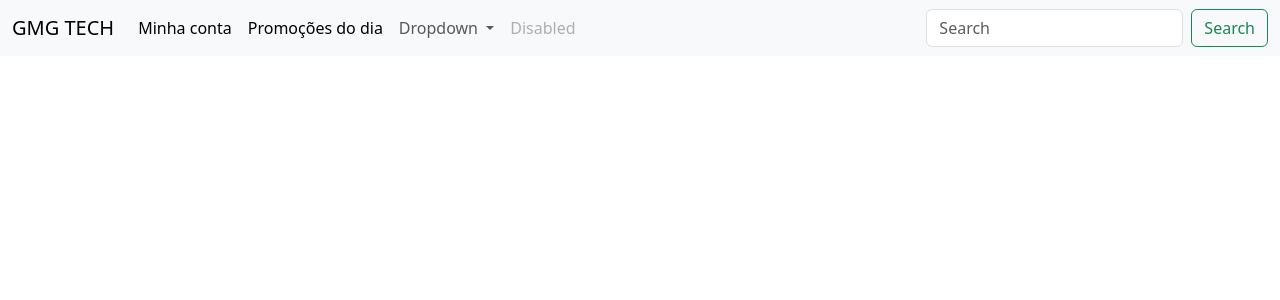
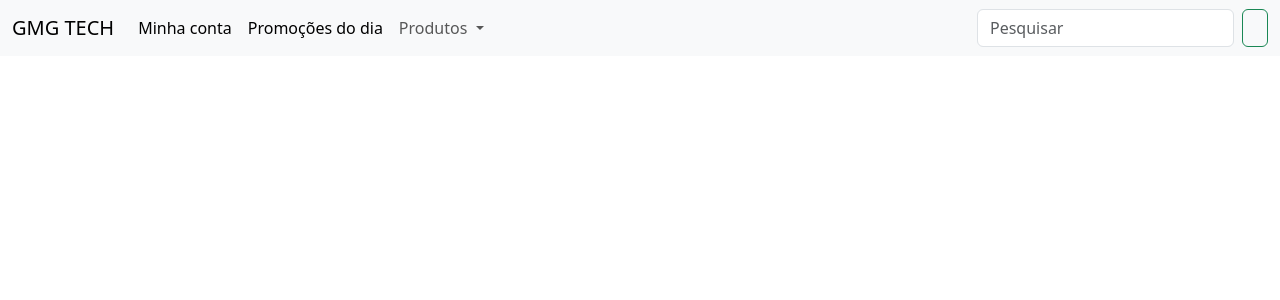
Before and after one commit to euoguss/e-commerce, a Python web app: template templates/index.html in a window 1280 px wide. Shown: the top 300 px of the page. Run offline with Jinja, Linux system fonts and the light colour scheme; the template is opened without the code that fills it, so the values that code supplies are empty.

Commit message:
Continuação do html

```diff
--- a/templates/index.html
+++ b/templates/index.html
@@ -24,22 +24,22 @@
               </li>
               <li class="nav-item dropdown">
                 <a class="nav-link dropdown-toggle" href="#" role="button" data-bs-toggle="dropdown" aria-expanded="false">
-                  Dropdown
+                  Produtos
                 </a>
                 <ul class="dropdown-menu">
-                  <li><a class="dropdown-item" href="#">Action</a></li>
-                  <li><a class="dropdown-item" href="#">Another action</a></li>
-                  <li><hr class="dropdown-divider"></li>
-                  <li><a class="dropdown-item" href="#">Something else here</a></li>
+                  <li><a class="dropdown-item" href="#">Placas mãe</a></li>
+                  <li><a class="dropdown-item" href="#">Processadores</a></li>
+                  <li><a class="dropdown-item" href="#">Memórias RAM</a></li>
+                  <li><a class="dropdown-item" href="#">Fontes de alimentação</a></li>
+                  <li><a class="dropdown-item" href="#">Placas de vídeo</a></li>
+                  <li><a class="dropdown-item" href="#">Gabinetes</a></li>
+                  <li><a class="dropdown-item" href="#">Refrigerações</a></li>
+                  <li><a class="dropdown-item" href="#">Armazenamentos</a></li>
                 </ul>
-              </li>
-              <li class="nav-item">
-                <a class="nav-link disabled" aria-disabled="true">Disabled</a>
-              </li>
             </ul>
             <form class="d-flex" role="search">
-              <input class="form-control me-2" type="search" placeholder="Search" aria-label="Search">
-              <button class="btn btn-outline-success" type="submit">Search</button>
+              <input class="form-control me-2" type="search" placeholder="Pesquisar" aria-label="Search">
+              <button class="btn btn-outline-success" type="submit"></a></button>
             </form>
           </div>
         </div>
```
Also changed, not shown: assets/lupa.png (added).
